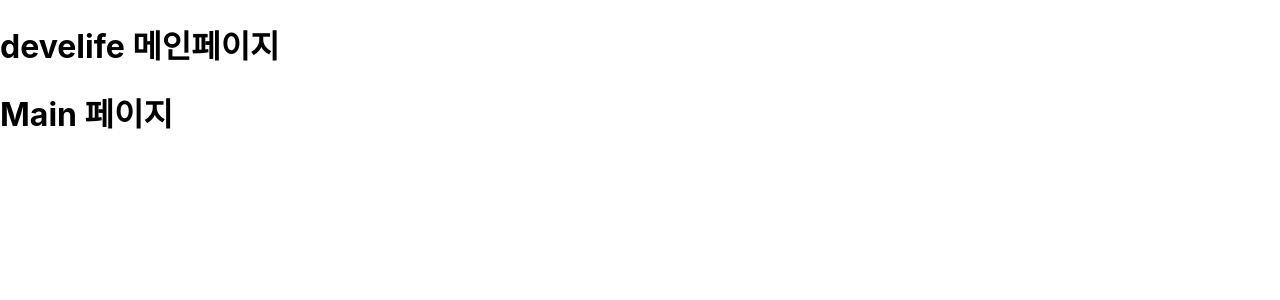
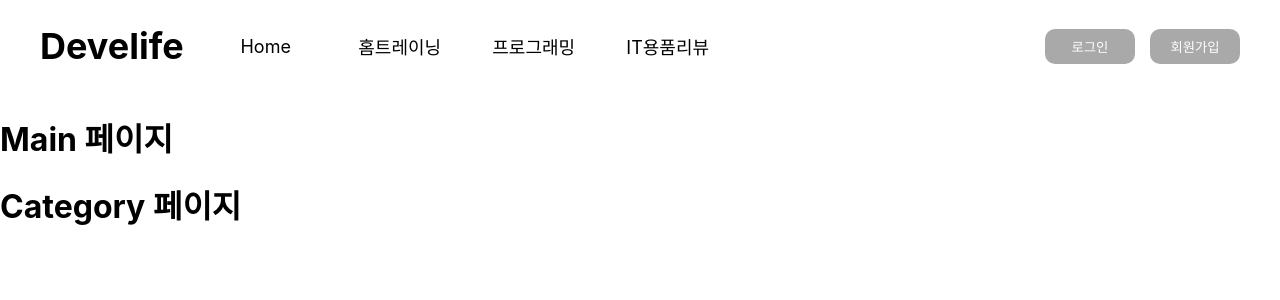
Before and after one commit to hyoloui/develife, a React (Create React App) app: page / in a window 1280 px wide. Shown: the top 300 px of the page. Built offline with nearby package versions, Linux system fonts and the light colour scheme.

Commit message:
feat: create Navbar layout 레이아웃 초안 완성 Related to: #2 by @hihee

```diff
--- a/src/App.js
+++ b/src/App.js
@@ -1,10 +1,13 @@
+import Navbar from './components/Navbar';
+import Category from './pages/Category';
 import Main from './pages/Main';
 
 function App() {
   return (
     <div className="App">
-      <h1>develife 메인페이지</h1>
+      <Navbar />
       <Main />
+      <Category />
     </div>
   );
 }
--- a/src/components/Button.jsx
+++ b/src/components/Button.jsx
@@ -1,7 +1,15 @@
-function Button() {
-  return (
-      <h1>Button 컴포넌트</h1>
-  );
-}
+import styled from '@emotion/styled';
 
-export default Button;
+export default styled.button`
+  width: ${(props) => props.width};
+  height: ${(props) => props.height};
+  font-size: ${(props) => props.fontSize};
+  background-color: darkgray;
+  color: #fff;
+  border: none;
+  border-radius: 10px;
+  &:hover {
+    cursor: pointer;
+    opacity: 0.8;
+  }
+`;
--- a/src/components/Navbar.jsx
+++ b/src/components/Navbar.jsx
@@ -1,5 +1,62 @@
+import styled from '@emotion/styled';
+import Button from './Button';
+
 function Navbar() {
-  return <h1>Navbar 컴포넌트</h1>;
+  return (
+    <HeaderWrapper>
+      <NavWrapper>
+        <h1>Develife</h1>
+        <NavMenu>Home</NavMenu>
+        <NavMenu>홈트레이닝</NavMenu>
+        <NavMenu>프로그래밍</NavMenu>
+        <NavMenu>IT용품리뷰</NavMenu>
+      </NavWrapper>
+      <AuthWrapper>
+        <Button width="90px" height="35px">
+          로그인
+        </Button>
+        <Button width="90px" height="35px">
+          회원가입
+        </Button>
+      </AuthWrapper>
+    </HeaderWrapper>
+  );
 }
 
+const HeaderWrapper = styled.div`
+  display: flex;
+  justify-content: space-between;
+  max-width: 1200px;
+  margin: auto;
+`;
+const NavWrapper = styled.div`
+  display: flex;
+  align-items: center;
+  gap: 30px;
+  font-size: 18px;
+  width: 70%;
+`;
+const AuthWrapper = styled.div`
+  display: flex;
+  align-items: center;
+  gap: 15px;
+`;
+const NavMenu = styled.nav`
+  padding: 10px;
+  display: flex;
+  width: 10%;
+  justify-content: center;
+  &:hover {
+    border-bottom: 3px solid black;
+    font-weight: 700;
+  }
+`;
+const AuthBtn = styled.button`
+  width: 90px;
+  height: 35px;
+  border-radius: 10px;
+  border: none;
+  background-color: darkgray;
+  color: #fff;
+`;
 export default Navbar;
```
